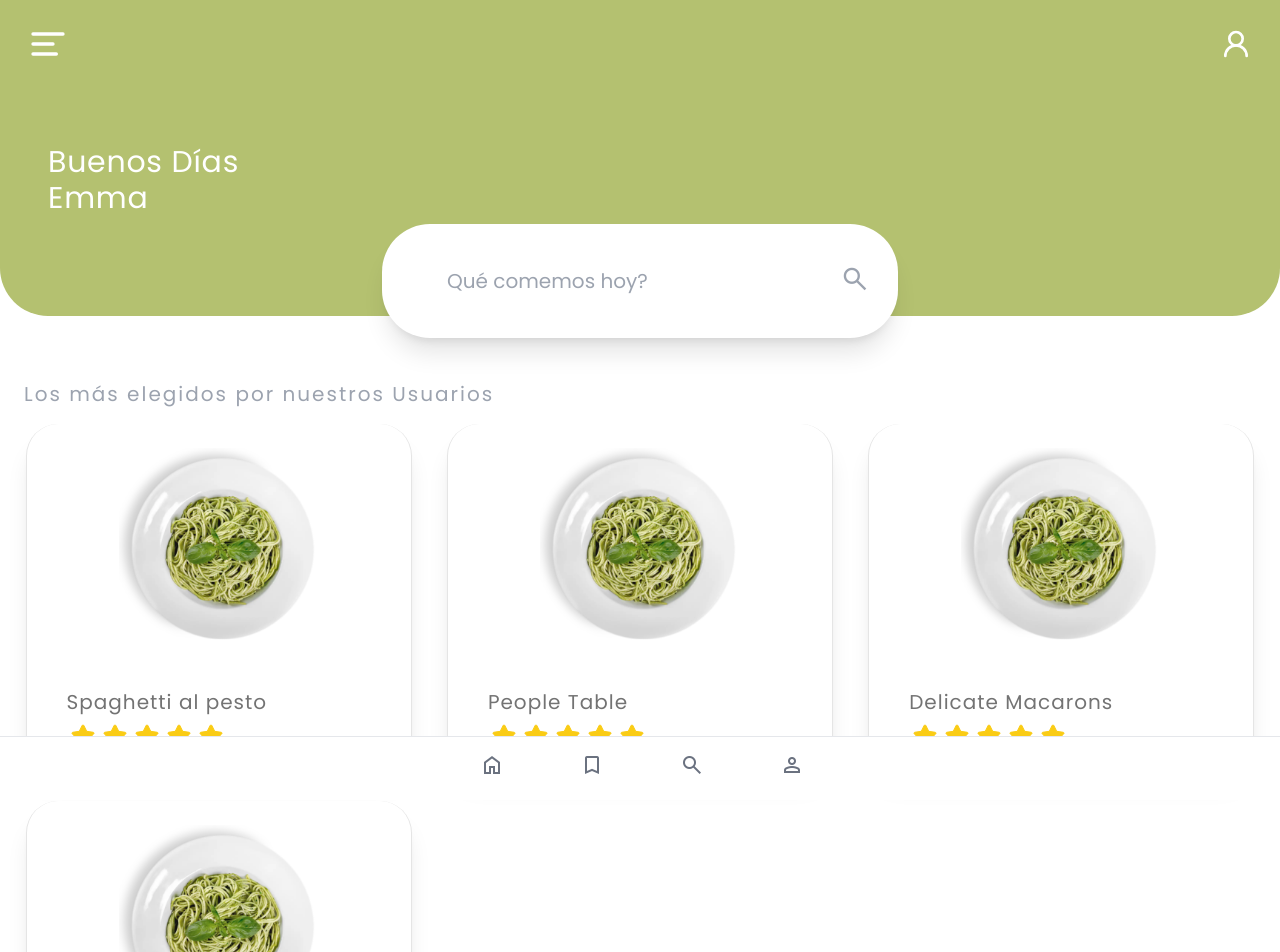
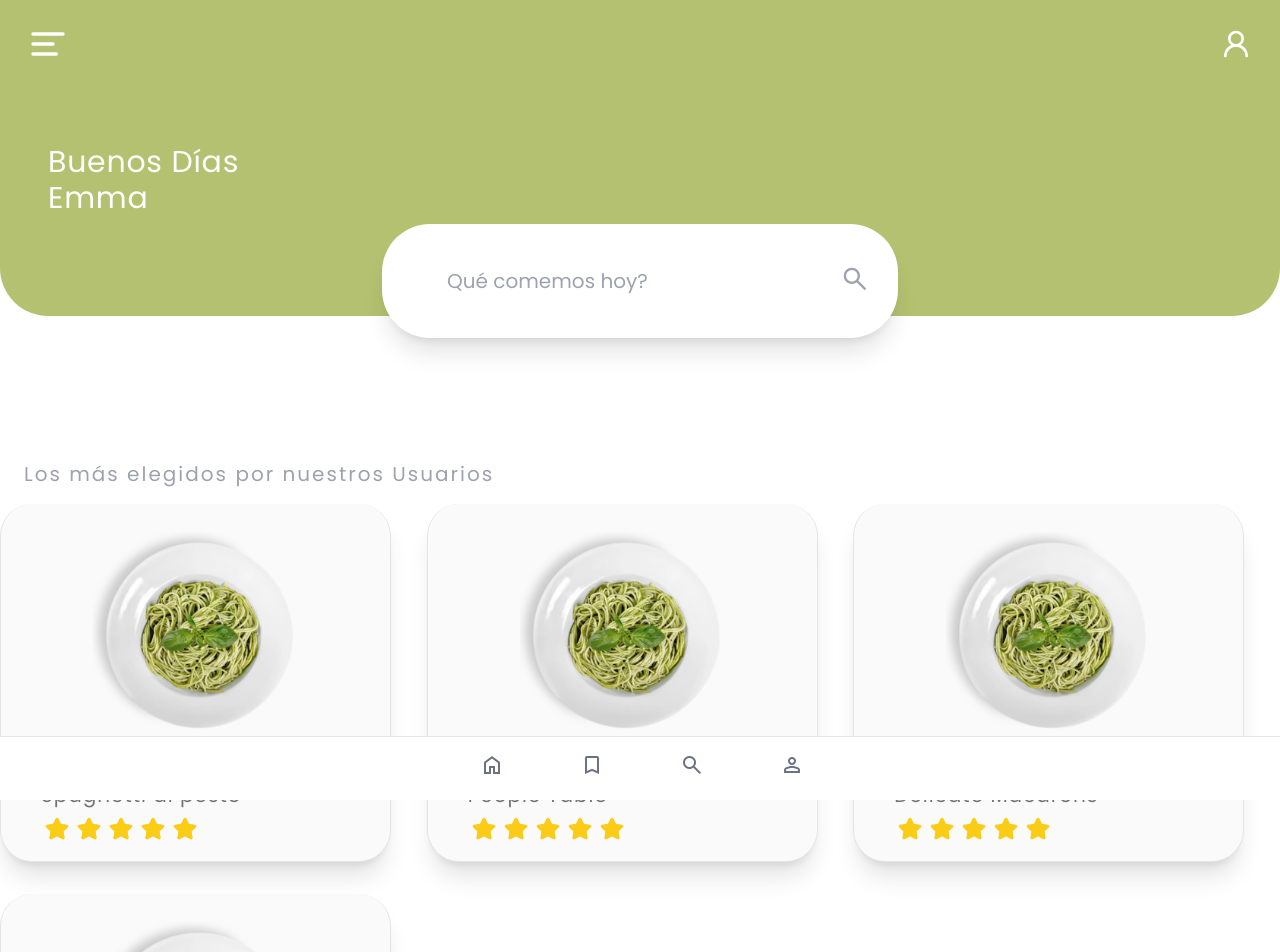
Before and after one commit to Cecimartinez/que-comemos, a React (Vite) app in the folder que-comemos-app/: page / in a window 1280 px wide. Shown: the top 952 px of the page. Built offline with nearby package versions, Linux system fonts and the light colour scheme.

Commit message:
components and page Home, updated

```diff
--- a/que-comemos-app/src/pages/Home/Home.jsx
+++ b/que-comemos-app/src/pages/Home/Home.jsx
@@ -11,12 +11,12 @@ export const Home = () => {
       <div className="w-full  flex justify-center items-center">
         <SearchBar />
       </div>
-      <div className="bg-white flex flex-col mb-10  lg:py-16  w-full h-[50%]">
+      <div className="bg-white flex flex-col my-20   lg:py-16  w-full">
         <section>
-          <h2 className="ml-6 text-gray-400 text-xl tracking-widest font-poppins">Los más elegidos por nuestros Usuarios</h2>
+          <h2 className="mx-6 text-gray-400 text-xl tracking-widest font-poppins">Los más elegidos por nuestros Usuarios</h2>
         </section>
 
-        <div className="bg-white w-full ">
+        <div className="bg-white w-full pb-10">
           <CardCarrousel />
 
         </div>
--- a/que-comemos-app/src/pages/Home/components/CardCarrousel/CardCarrousel.jsx
+++ b/que-comemos-app/src/pages/Home/components/CardCarrousel/CardCarrousel.jsx
@@ -3,11 +3,11 @@ import { StarIcons } from "../StarIcons/StarIcons"
 
 export const CardCarrousel = () => {
   return (
-    <div className="carrousel-container w-full  px-2 grid md:grid-cols-2 xl:grid-cols-3 2xl:grid-cols-5">
+    <div className="carrousel-container w-full   grid md:grid-cols-2 xl:grid-cols-3 2xl:grid-cols-5">
       {
         recetas.map((receta,index) => (
           <div
-            className="card-carrousel flex-col mx-auto w-11/12 sm:px-3 rounded-4xl flex shadow-xl border-t-0 border border-neutral-200  justify-center my-4   bg-white"
+            className="card-carrousel flex-col  w-11/12 sm:px-3 rounded-4xl flex shadow-xl border-t-0 border border-neutral-200  justify-center my-4   bg-neutral-50"
             draggable="false"
             key={index}
           >
@@ -17,7 +17,7 @@ export const CardCarrousel = () => {
               rel="noopener noreferrer "
               className=""
             >
-              <div className=" flex  justify-center mx-10 my-4  py-2 px-10  rounded-full items-center ">
+              <div className=" flex  justify-center mx-10 my-5  py-2 px-10  rounded-full items-center ">
                 <img src={receta.imgSrc} alt={receta.name} className=" w-full h-full" />
               </div>
             </a>
```
